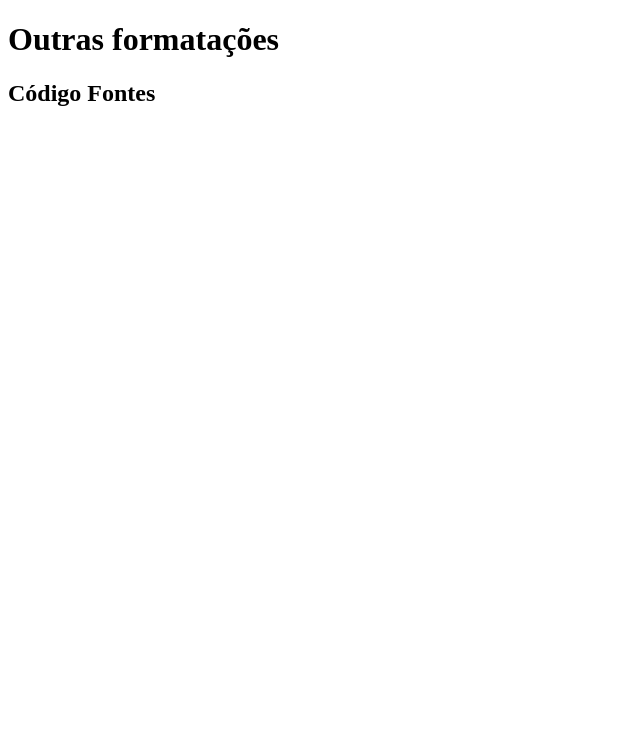
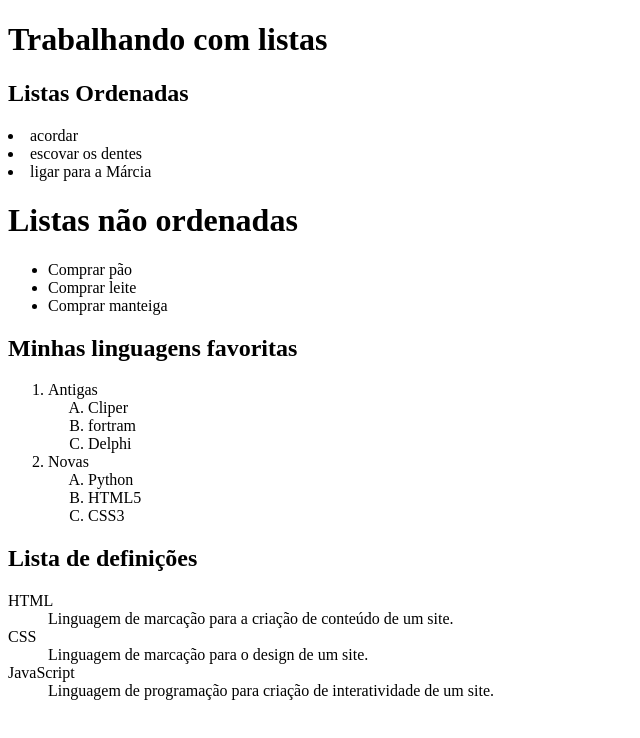
Before and after one commit to MichelPinho/Exercicios_HTML5_CSS3, a plain HTML site: page ex009/index.html in a window 1280 px wide. Shown: the whole page, without its empty margins (0-640 px from the left). Drawn offline with Linux system fonts and the light colour scheme.

Commit message:
Update index.html

```diff
--- a/ex009/index.html
+++ b/ex009/index.html
@@ -3,12 +3,49 @@
 <head>
     <meta charset="UTF-8">
     <meta name="viewport" content="width=device-width, initial-scale=1.0">
-    <title>Outras formatações</title>
+    <title>Listas</title>
 </head>
 <body>
-    <h1>Outras formatações</h1>
-    <h2>Código Fontes</h2>
-    <p></p>
+    <h1>Trabalhando com listas</h1>
+    <h2>Listas Ordenadas</h2>
+    <ol type="1"></ol>
+
+        <li>acordar</li>
+        <li>escovar os dentes</li>
+        <li>ligar para a Márcia</li>
+    </ol>
+    <h1>Listas não ordenadas</h1>
+    <ul>
+        <li>Comprar pão</li>
+        <li>Comprar leite</li>
+        <li>Comprar manteiga</li>
+    </ul>
+    <h2>Minhas linguagens favoritas</h2>
+    <ol>
+        <li>Antigas</li>
+        <ol type="A">
+            <li>Cliper</li>
+            <li>fortram</li>
+            <li>Delphi</li>
+
+        </ol>
+        <li>Novas</li>
+        <ol type="A">
+            <li>Python</li>
+            <li>HTML5</li>
+            <li>CSS3</li>
+        </ol>
+    </ol>
+    <h2>Lista de definições</h2>
+    <dl>
+        <dt>HTML</dt>
+        <dd>Linguagem de marcação para a criação de conteúdo de um site.</dd>
+        <dt>CSS</dt>
+        <dd>Linguagem de marcação para o design de um site.</dd>
+        <dt>JavaScript</dt>
+        <dd>Linguagem de programação para criação de interatividade de um site.</dd>
+
+    </dl>
 
 </body>
 </html>
```
